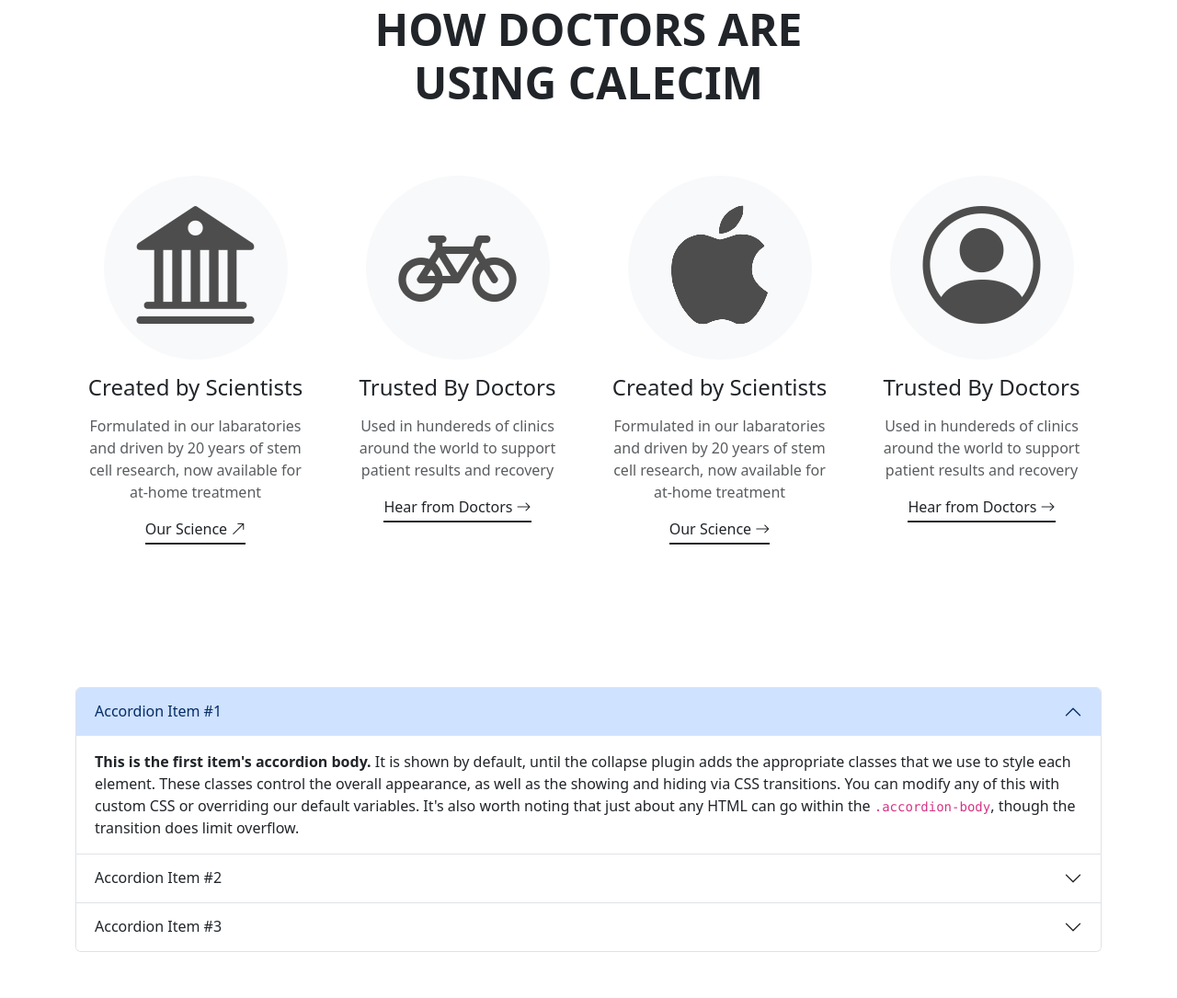
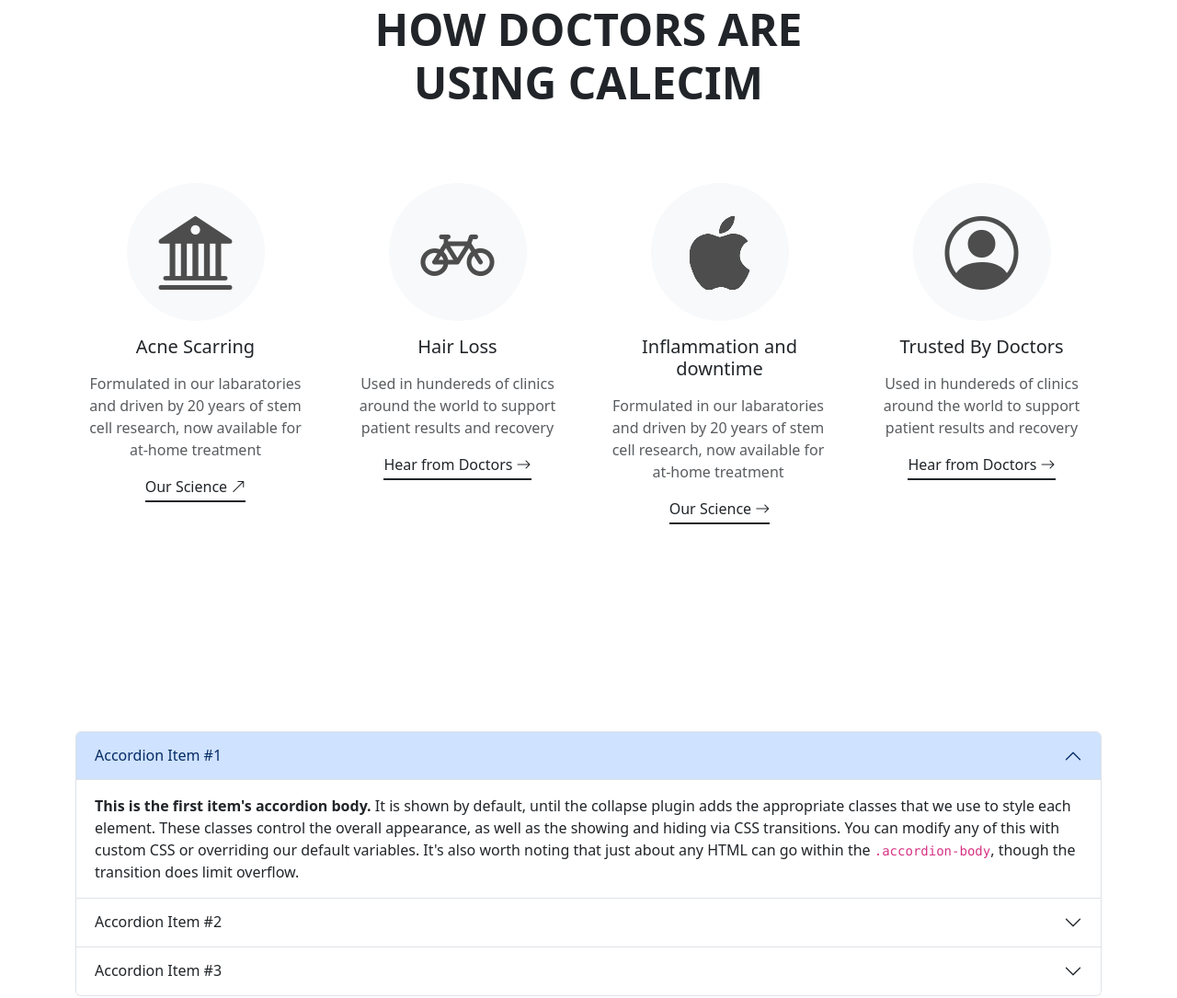
Before and after one commit to sohbetguly/bootstrap-project, a plain HTML site: page index.html in a window 1280 px wide. Shown: the part 1353-2438 px from the top of the page at 92% size. Drawn offline with Linux system fonts and the light colour scheme.

Commit message:
made some changes

```diff
--- a/index.html
+++ b/index.html
@@ -12,7 +12,7 @@
   </head>
 
   <body>
-    <div class="container">
+    <div class="container-xl">
       <section class="row" style="height: 100vh">
         <div
           class="col-6 d-flex px-3 justify-content-center align-items-center"
@@ -139,7 +139,7 @@
             <div class="icon-container">
               <i class="bi bi-bank2"></i>
             </div>
-            <h4 class="my-3">Created by Scientists</h4>
+            <h5 class="my-3">Acne Scarring</h5>
             <p style="max-width: 250px" class="text-muted">
               Formulated in our labaratories and driven by 20 years of stem cell
               research, now available for at-home treatment
@@ -158,7 +158,7 @@
           <div style="max-width: 400px; height: 500px">
             <div class="icon-container">
               <i class="bi bi-bicycle"></i>            </div>
-            <h4 class="my-3">Trusted By Doctors</h4>
+            <h5 class="my-3">Hair Loss</h5>
             <p style="max-width: 250px" class="text-muted">
               Used in hundereds of clinics around the world to support patient
               results and recovery
@@ -178,7 +178,7 @@
             <div class="icon-container">
               <i class="bi bi-apple"></i>
             </div>
-            <h4 class="my-3">Created by Scientists</h4>
+            <h5 class="my-3">Inflammation and downtime</h5>
             <p style="max-width: 250px" class="text-muted">
               Formulated in our labaratories and driven by 20 years of stem cell
               research, now available for at-home treatment
@@ -198,7 +198,7 @@
             <div class="icon-container">
               <i class="bi bi-person-circle"></i>
             </div>
-            <h4 class="my-3">Trusted By Doctors</h4>
+            <h5 class="my-3">Trusted By Doctors</h5>
             <p p style="max-width: 250px" class="text-muted">
               Used in hundereds of clinics around the world to support patient
               results and recovery
@@ -212,7 +212,7 @@
           </div>
         </div>
       </section>
-      <section style="height: 100vh">
+      <section class="my-5">
         <div class="accordion" id="accordionExample">
           <div class="accordion-item">
             <h2 class="accordion-header" id="headingOne">
--- a/style.css
+++ b/style.css
@@ -1,12 +1,14 @@
 .icon-container {
-  background-color: #F8F9FA;
+  background-color: #f8f9fa;
   border-radius: 50%;
-  height: 200px;
-  width: 200px;
-  margin: 0 auto;
-
+  height: 150px;
+  width: 150px;
+  margin: 0.5rem auto;
+  display: flex;
+  justify-content: center;
+  align-items: center;
 }
 .icon-container i {
-  font-size: 8rem;
+  font-size: 5rem;
   color: #4d4d4d;
 }
```
